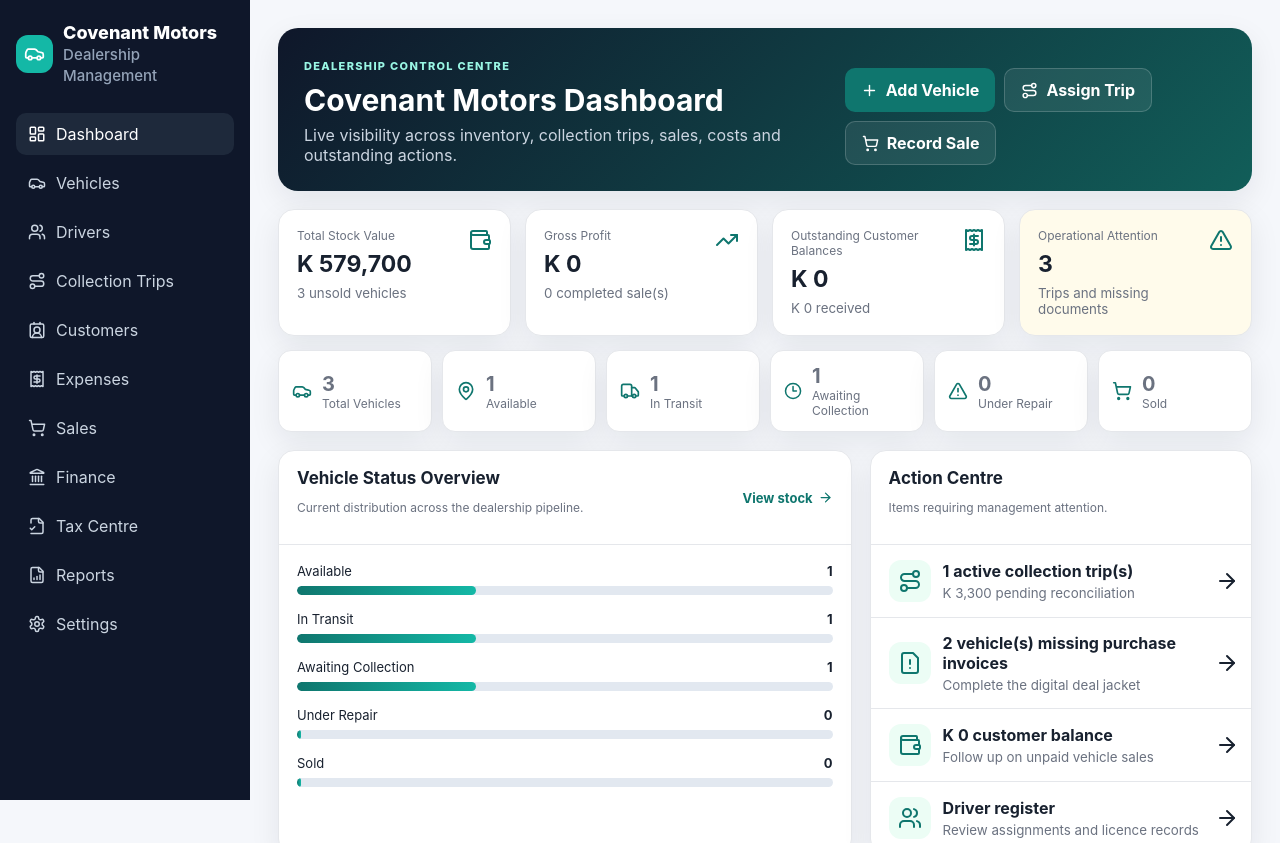
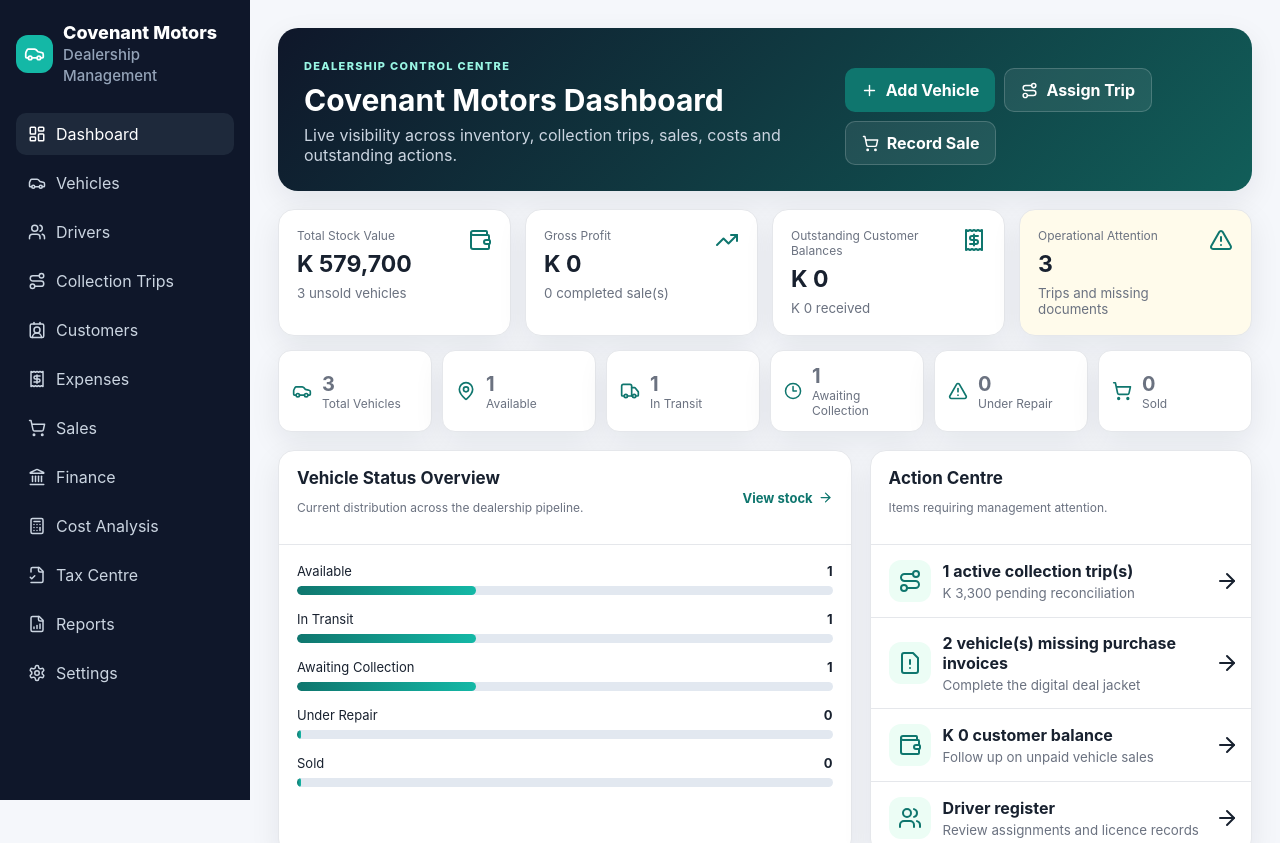
Before and after one commit to UpeLungu/covenant-motors, a Next.js app: page / in a window 1280 px wide. Shown: the top 843 px of the page. Built offline with nearby package versions, Linux system fonts and the light colour scheme.

Commit message:
Add cost analysis navigation

```diff
--- a/components/sidebar.tsx
+++ b/components/sidebar.tsx
@@ -1,6 +1,6 @@
 "use client";
 import Link from "next/link";
 import {usePathname} from "next/navigation";
-import {LayoutDashboard,Car,Users,Route,Receipt,ShoppingCart,FileBarChart,Settings,ContactRound,Landmark,FileCheck2} from "lucide-react";
-const items=[["/","Dashboard",LayoutDashboard],["/vehicles","Vehicles",Car],["/drivers","Drivers",Users],["/trips","Collection Trips",Route],["/customers","Customers",ContactRound],["/expenses","Expenses",Receipt],["/sales","Sales",ShoppingCart],["/finance","Finance",Landmark],["/tax","Tax Centre",FileCheck2],["/reports","Reports",FileBarChart],["#","Settings",Settings]] as const;
+import {LayoutDashboard,Car,Users,Route,Receipt,ShoppingCart,FileBarChart,Settings,ContactRound,Landmark,FileCheck2,Calculator} from "lucide-react";
+const items=[["/","Dashboard",LayoutDashboard],["/vehicles","Vehicles",Car],["/drivers","Drivers",Users],["/trips","Collection Trips",Route],["/customers","Customers",ContactRound],["/expenses","Expenses",Receipt],["/sales","Sales",ShoppingCart],["/finance","Finance",Landmark],["/cost-analysis","Cost Analysis",Calculator],["/tax","Tax Centre",FileCheck2],["/reports","Reports",FileBarChart],["#","Settings",Settings]] as const;
 export function Sidebar(){const pathname=usePathname();return <aside className="sidebar"><div className="brand"><div className="brand-badge"><Car size={21}/></div><div>Covenant Motors<br/><small>Dealership Management</small></div></div><nav className="nav">{items.map(([href,label,Icon])=><Link className={href!=="#"&&(pathname===href||(href!=="/"&&pathname.startsWith(`${href}/`)))?"active":""} href={href} key={label}><Icon size={18}/>{label}</Link>)}</nav></aside>;}
```
